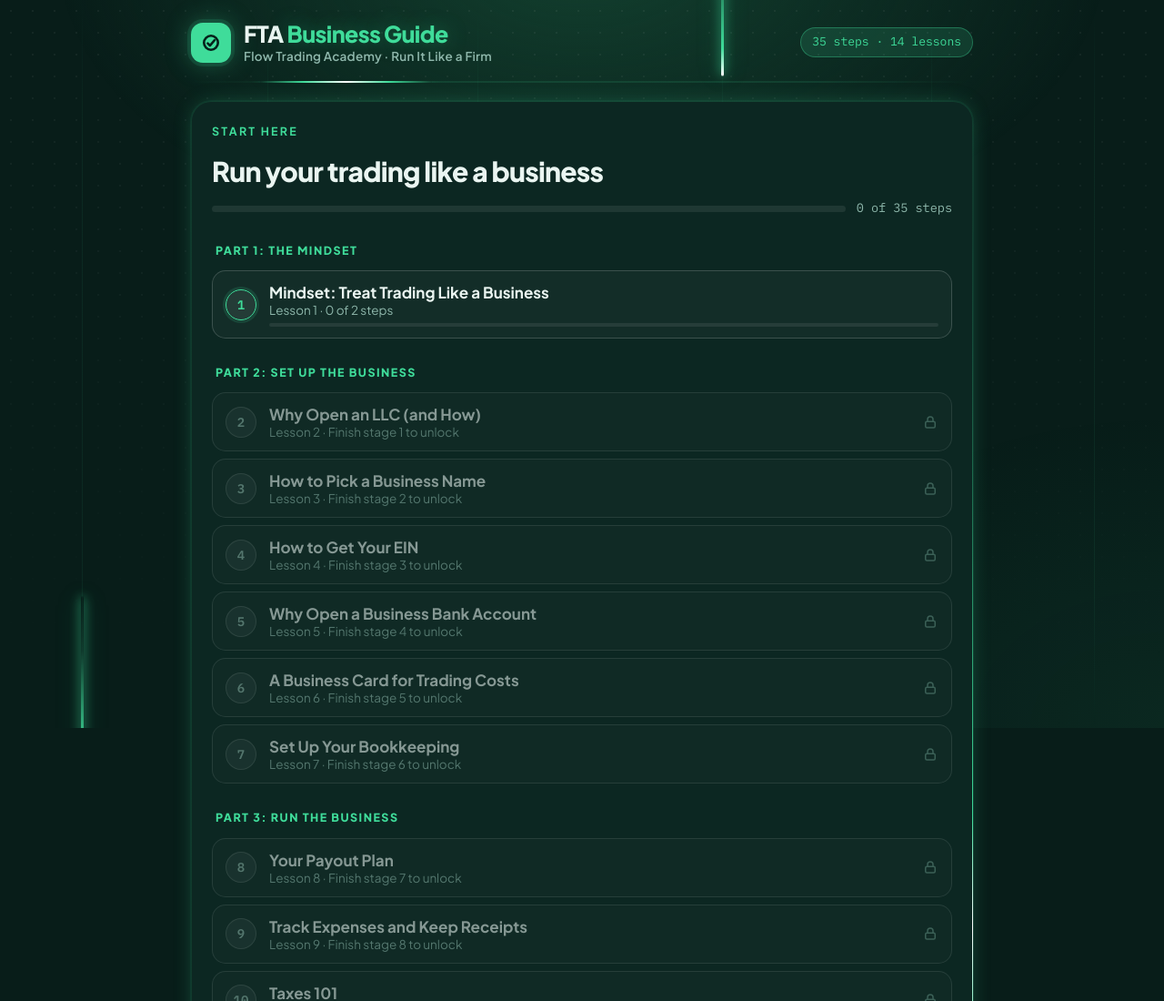
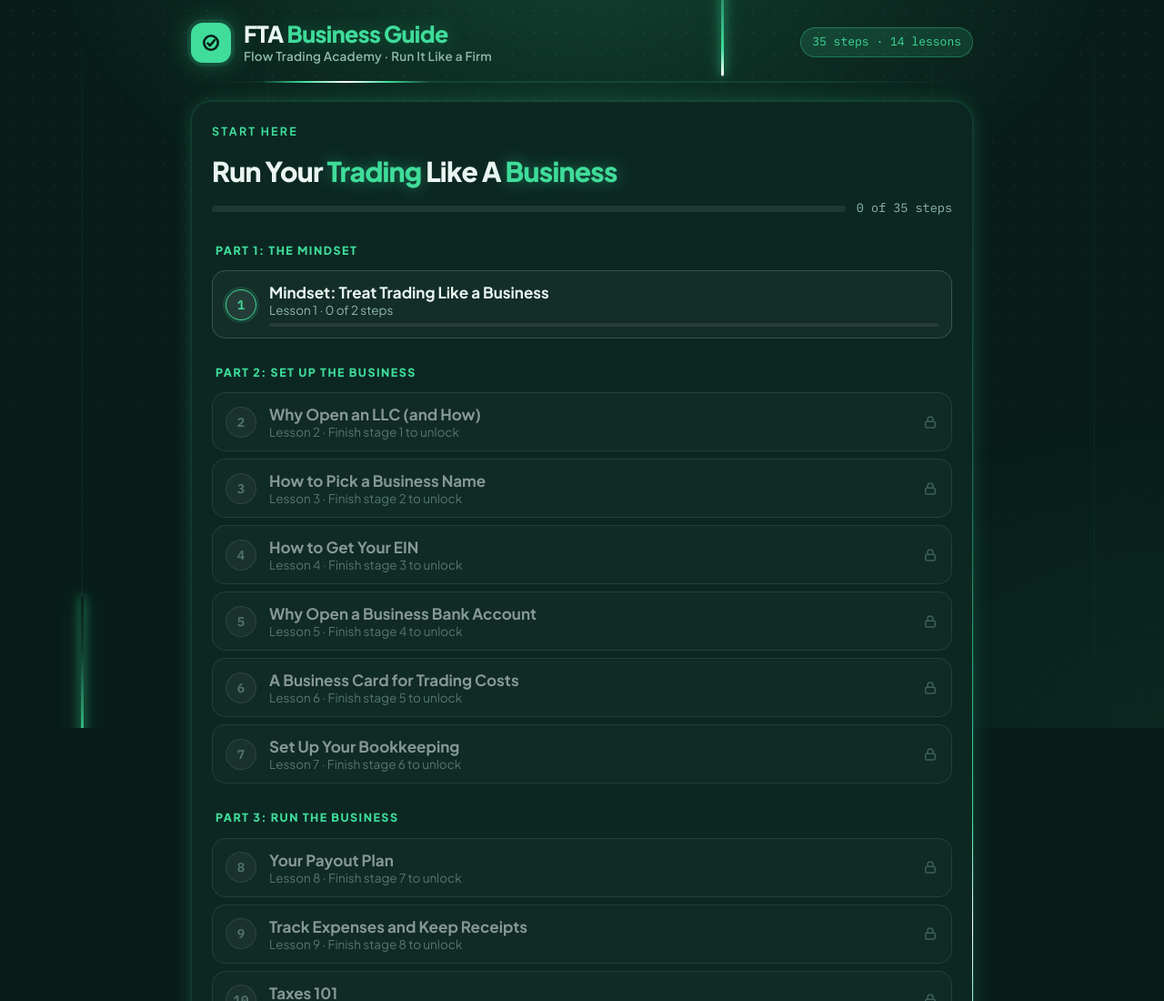
Before and after one commit to swaevon/fta-guides, a plain HTML site: page business-preview/index.html in a window 1280 px wide. Shown: the top 1100 px of the page at 91% size. Drawn offline with Linux system fonts and the light colour scheme.

Commit message:
Preview: title case heading with brand color
Co-Authored-By: Claude Opus 5.5 <noreply@anthropic.com>
Claude-Session: https://claude.ai/code/session_01YGexHZeif2wdAezd137Dt6

```diff
--- a/business-preview/index.html
+++ b/business-preview/index.html
@@ -1,5 +1,6 @@
 <!doctype html><html lang="en"><head><meta name="robots" content="noindex"><meta charset="utf-8"><meta name="viewport" content="width=device-width,initial-scale=1,viewport-fit=cover"><style>:root{box-sizing:border-box;padding-top:env(safe-area-inset-top,0px);padding-bottom:env(safe-area-inset-bottom,0px)}body{margin:0}img{max-width:100%}[hidden]{display:none!important}.parthead{list-style:none;margin:14px 0 2px;padding:0 4px}.parthead:first-child{margin-top:4px}.parthead span{font-size:12.5px;font-weight:800;letter-spacing:.12em;text-transform:uppercase;color:var(--mint)}
 #cont{display:none!important}
+#pathtitle .pop{color:var(--mint);text-shadow:0 0 18px rgba(63,220,154,.45)}
 </style><title>FTA Business Guide</title></head><body>
 <meta name="claude:viewport-fit-sides" content="cover">
 <link rel="stylesheet" href="https://fonts.googleapis.com/css2?family=Plus+Jakarta+Sans:wght@400;500;600;700;800&family=IBM+Plex+Mono:wght@400;500;600&display=swap">
@@ -398,7 +399,7 @@ ol.leg li.vwl{color:#b9a7ff}
   <div class="home" id="home">
     <section class="path beam" id="start">
       <span class="eyebrow">Start here</span>
-      <h2 id="pathtitle">Run your trading like a business</h2>
+      <h2 id="pathtitle">Run Your <span class="pop">Trading</span> Like A <span class="pop">Business</span></h2>
       <div class="prog"><span class="pbar"><span id="pfill"></span></span><span class="pnum" id="pnum"></span></div>
       <button type="button" class="cont" id="cont"></button>
       <ol class="stages" id="stages"></ol>
@@ -781,8 +782,8 @@ function paintPath(){
     var st=STAGES[nx.s].steps[nx.k];
     $("cont").innerHTML='<span class="ci"><small>'+(done?'Stage '+(nx.s+1)+' · Step '+(nx.k+1)+' of '+STAGES[nx.s].steps.length:'Step 1 · Stage 1 of '+STAGES.length)+'</small><b>'+esc(st.t)+'</b></span><span class="arrow">'+ARROW+'</span>';
     $("cont").setAttribute("data-s",nx.s); $("cont").setAttribute("data-k",nx.k); $("cont").hidden=false;
-    $("pathtitle").textContent=done?"Pick up where you left off":"Run your trading like a business";
-  } else { $("cont").hidden=true; $("pathtitle").textContent="Guide complete. You run a trading business."; }
+    $("pathtitle").innerHTML="Run Your <span class=\"pop\">Trading</span> Like A <span class=\"pop\">Business</span>";
+  } else { $("cont").hidden=true; $("pathtitle").innerHTML="Guide Complete. You Run A <span class=\"pop\">Trading Business</span>."; }
   $("stages").innerHTML=STAGES.map(function(st,i){
     var n=st.steps.filter(function(_,k){return S.passed[sid(i,k)];}).length, open=stageOpen(i), dn=n===st.steps.length, cur=nx&&nx.s===i;
     var part=st.mod.split(' · Lesson')[0], prev=i?STAGES[i-1].mod.split(' · Lesson')[0]:'';
```
